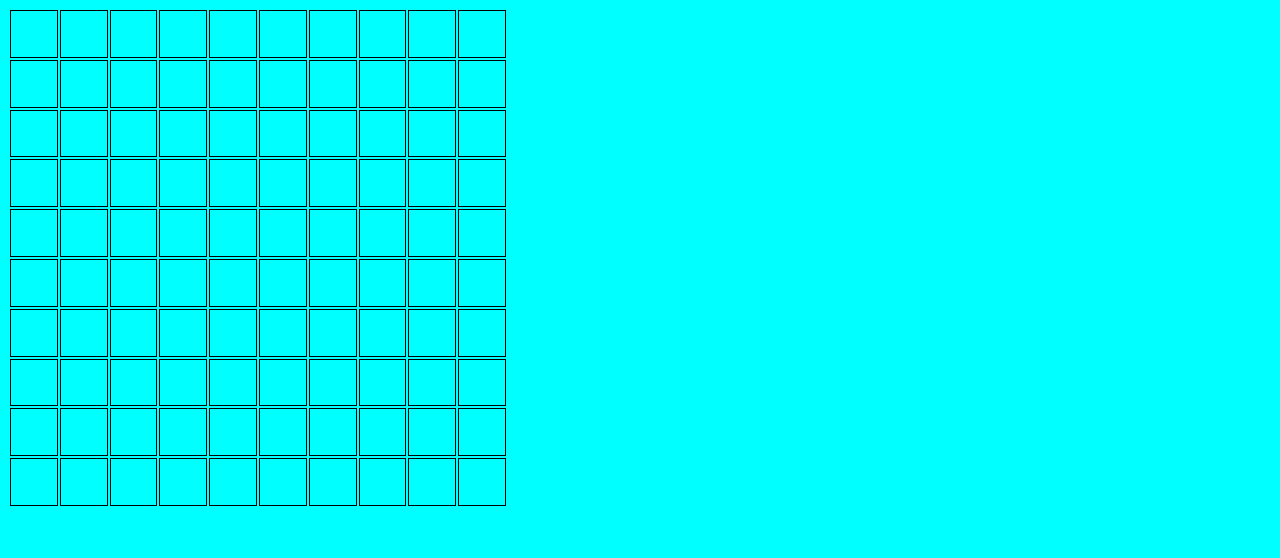
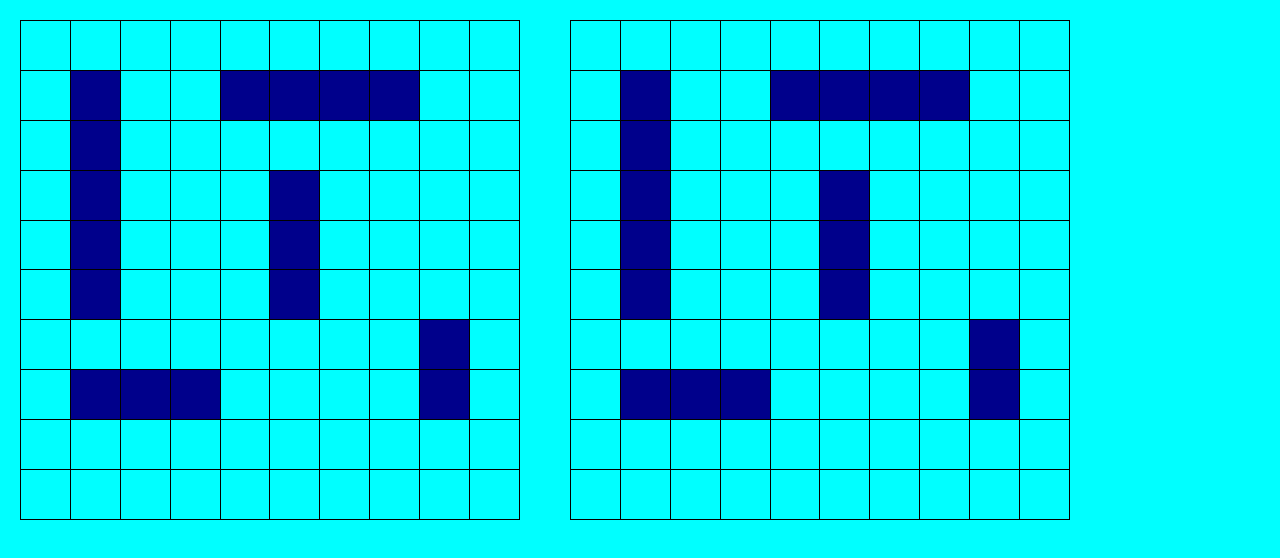
Before and after one commit to Cat1tac/BattleShip, a website built with webpack: page src/template.html in a window 1280 px wide. Built offline with nearby package versions, Linux system fonts and the light colour scheme.

Commit message:
Board now displays

```diff
--- a/src/dom.js
+++ b/src/dom.js
@@ -10,24 +10,37 @@ function domBoard(){
     const playerSide = document.querySelector('.playerSide');
     console.log(playerOne.playerBoard.board);
 
-    const playerBattlefield = document.createElement('table');
-    playerBattlefield.classList.add('battlefield');
+    createBoard(playerOne.playerBoard.board, playerSide);
 
-    for(let r = 0; r < playerOne.playerBoard.board.length; r++){
+    //enemy side
+    const enemySide = document.querySelector('.enemySide');
+    createBoard(cpu.playerBoard.board, enemySide);
+
+}
+
+function createBoard(board, side){
+    const battlefield = document.createElement('table');
+    battlefield.classList.add('battlefield');
+
+    for(let r = 0; r < board.length; r++){
         const battlefieldRow = document.createElement('tr');
         battlefieldRow.classList.add('battlefieldRow');
 
-        for(let c = 0; c < playerOne.playerBoard.board[r].length; c++){
+        for(let c = 0; c < board[r].length; c++){
             const battlefieldCell = document.createElement('td')
             battlefieldCell.classList.add('battlefieldCell');
-            battlefieldCell.classList.add('battlefieldCell_empty');
+            battlefieldCell.dataset.x = r;
+            battlefieldCell.dataset.y = c;
+
+            if(board[r][c] !== 0){
+                battlefieldCell.classList.add('battlefieldCell_ship');
+            } else {
+                battlefieldCell.classList.add('battlefieldCell_empty');
+            }
 
             battlefieldRow.appendChild(battlefieldCell);
         }
-        playerBattlefield.appendChild(battlefieldRow);
+        battlefield.appendChild(battlefieldRow);
     }
-    playerSide.appendChild(playerBattlefield);
-
-    //enemy side
-    const enemySide = document.querySelector('.enemySide')
+    side.appendChild(battlefield);
 }
--- a/src/styles.css
+++ b/src/styles.css
@@ -1,12 +1,24 @@
 *{
     background-color: aqua;
+    margin: 0;
+}
+
+.gameArea {
+    margin: 20px;
+    display: flex;
+    gap: 50px;
 }
 
 .battlefield {
     height: 500px;
     width: 500px;
+    border-collapse: collapse;
 }
 
 .battlefieldCell {
     border: 1px solid black;
 }
+
+.battlefieldCell_ship {
+    background-color: darkblue;
+}
```
